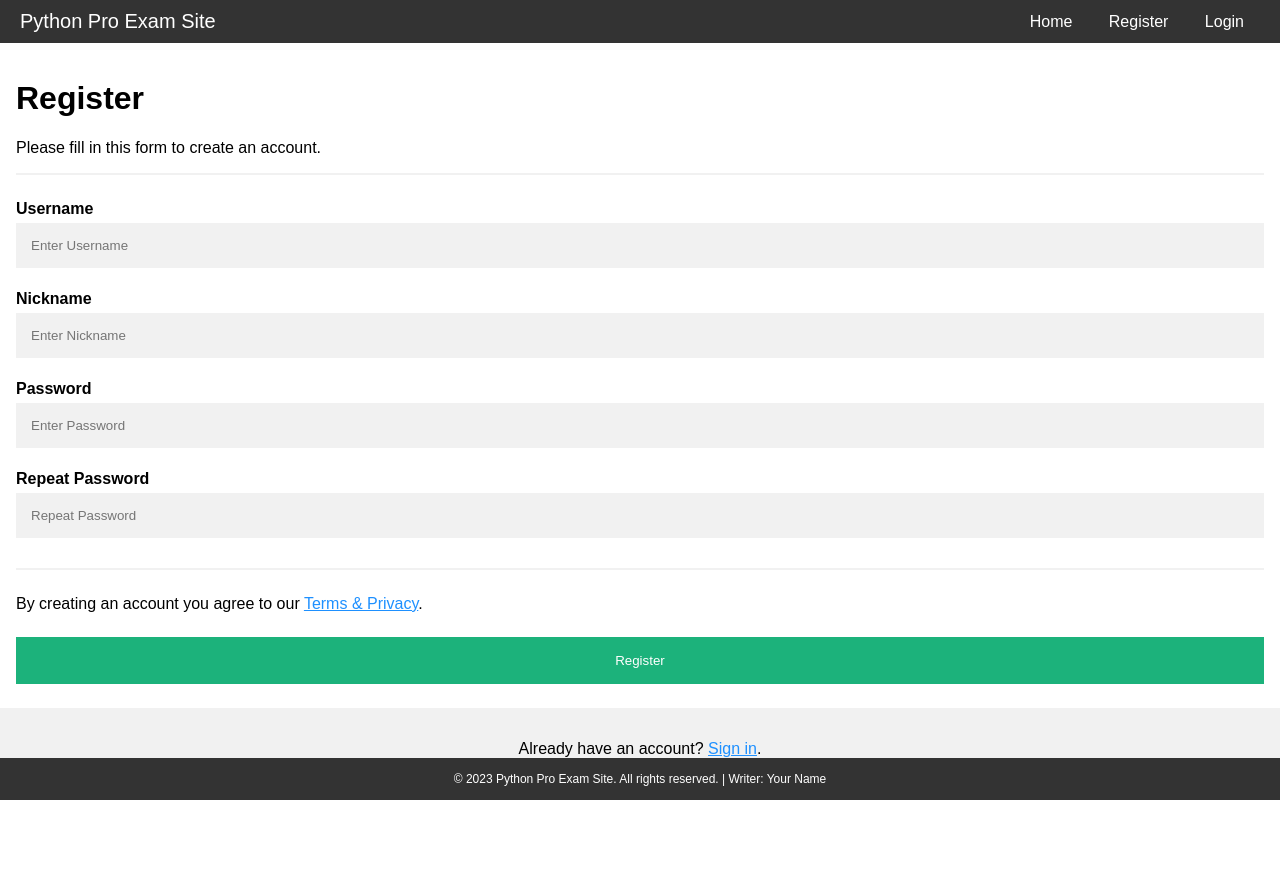
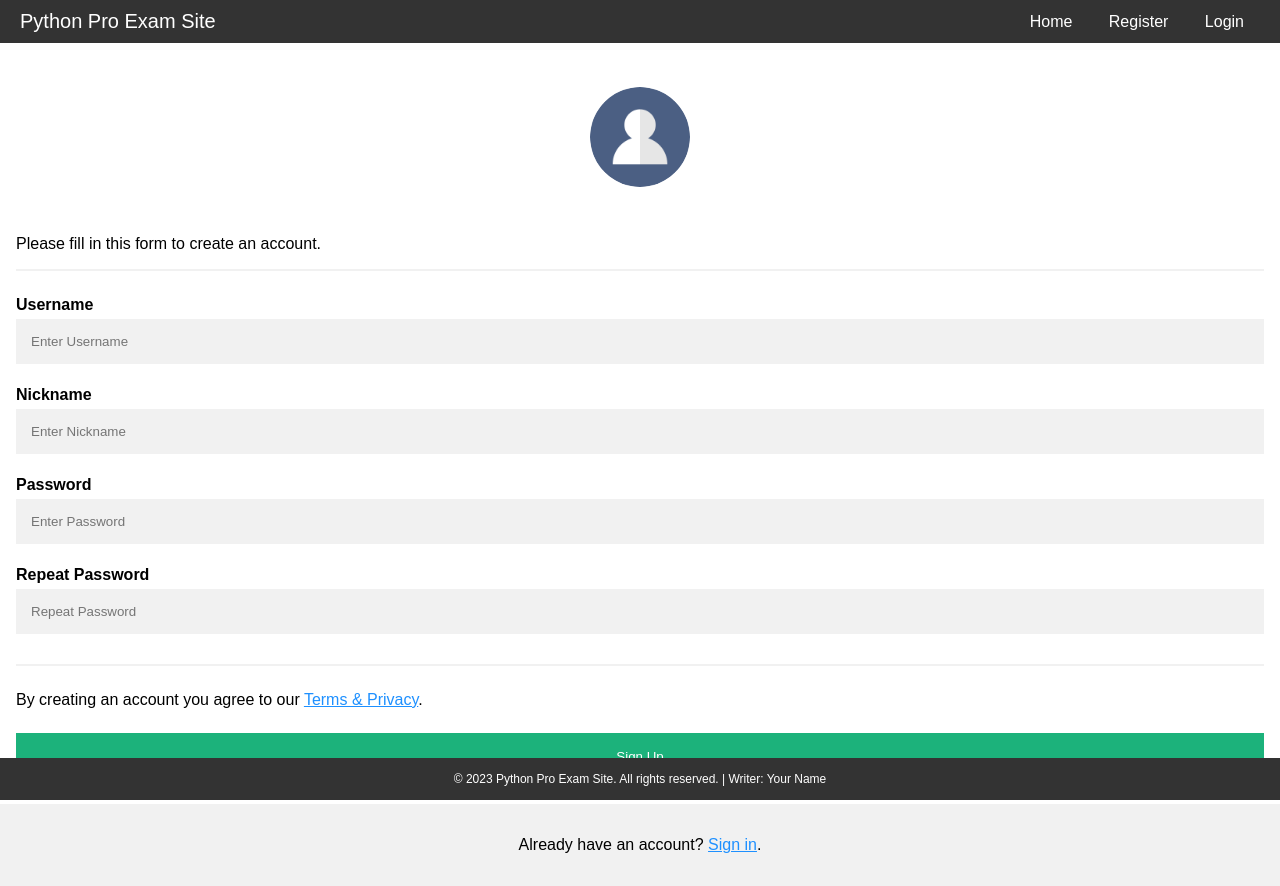
Before and after one commit to sevggii/Python_Web_Project, a Flask app: page /register in a window 1280 px wide. Before the commit the page ends 800 px from the top, so only its background shows below. Run offline with Flask 3, Linux system fonts and the light colour scheme.

Commit message:
login avatar solved

```diff
--- a/templates/index.html
+++ b/templates/index.html
@@ -28,7 +28,6 @@
             /* İstediğiniz boşluğu burada ayarlayabilirsiniz */
         }
 
-        /* Your new navigation styles */
 
         .navbar {
             overflow: hidden;
@@ -78,8 +77,6 @@
             align-items: center;
             font-size: 12px;
         }
-
-        /* Your new navigation styles */
     </style>
 
 </head>
--- a/templates/register.html
+++ b/templates/register.html
@@ -6,7 +6,7 @@
   <style>
     body {
       font-family: Arial, Helvetica, sans-serif;
-      background-color: black;
+      background-color: white;
       margin: 0;
     }
 
@@ -43,6 +43,19 @@
       margin-bottom: 25px;
     }
 
+    .imgcontainer {
+      text-align: center;
+      margin: 24px 0 12px 0;
+      background-color: white;
+      padding-top: 20px;
+    }
+
+    img.avatar {
+      width: 100px;
+      height: auto;
+      border-radius: 50%;
+    }
+
     /* Set a style for the submit button */
     .registerbtn {
       background-color: #04AA6D;
@@ -63,9 +76,6 @@
     a {
       color: dodgerblue;
     }
-
-
-    /* Your new navigation styles */
 
     .navbar {
       overflow: hidden;
@@ -116,8 +126,6 @@
       font-size: 12px;
     }
 
-    /* Your new navigation styles */
-
     /* Set a grey background color and center the text of the "sign in" section */
     .signin {
       background-color: #f1f1f1;
@@ -138,8 +146,12 @@
   </div>
 
   <form action="/register">
+    <div class="imgcontainer">
+      <img src="{{ url_for('static', filename='login_avatar.png') }}" alt="Avatar" class="avatar">
+    </div>
+
     <div class="container">
-      <h1>Register</h1>
+      <!--<h1>Register</h1>-->
       <p>Please fill in this form to create an account.</p>
       <hr>
 
@@ -157,7 +169,7 @@
       <hr>
       <p>By creating an account you agree to our <a href="#">Terms & Privacy</a>.</p>
 
-      <button type="submit" class="registerbtn">Register</button>
+      <button type="submit" class="registerbtn">Sign Up</button>
     </div>
 
     <div class="container signin">
```
Also changed, not shown: templates/login.html (+4 -5 lines), static/login_avatar.png (renamed from templates/static/login_avatar.png).
